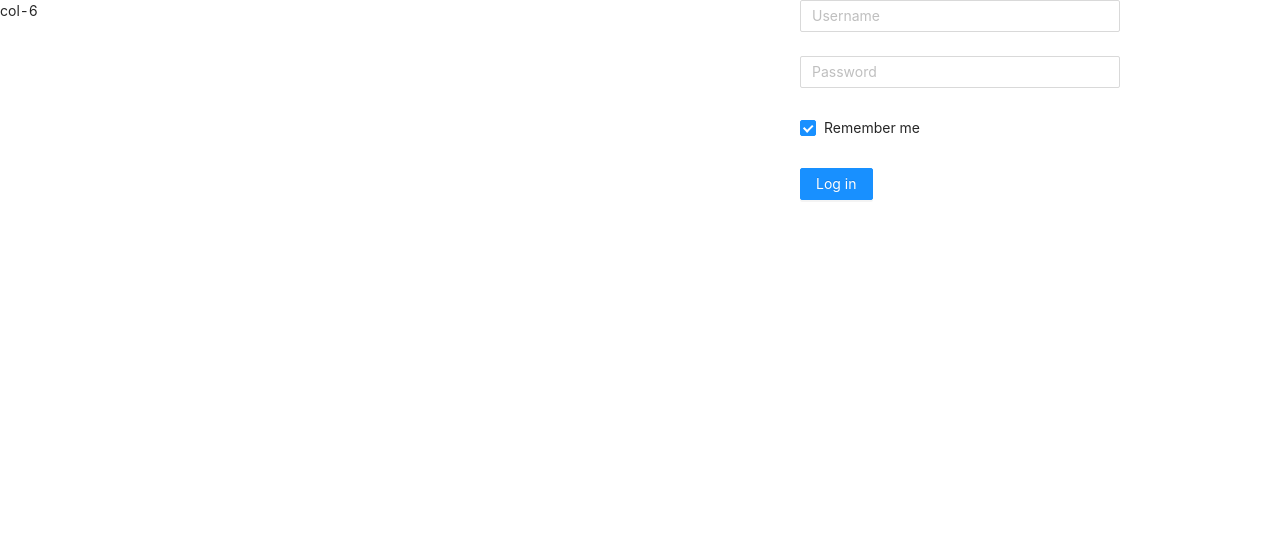
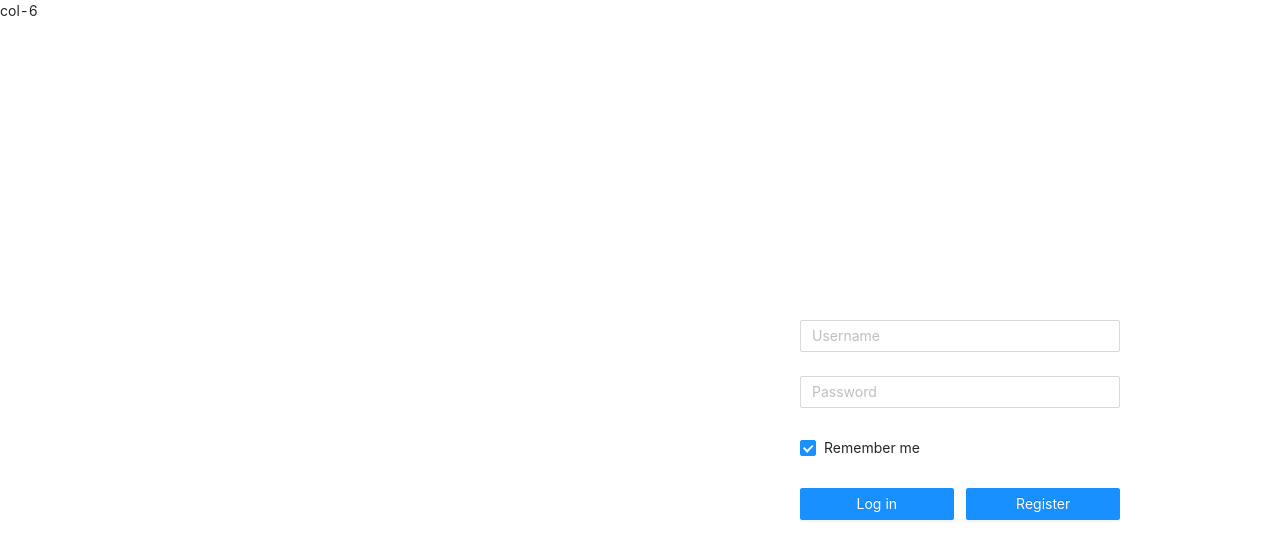
Before and after one commit to AGhafoor94/Xibit, a React (Create React App) app: page / in a window 1280 px wide. Shown: the top 558 px of the page. Built offline with nearby package versions, Linux system fonts and the light colour scheme.

Commit message:
Working on the login form

```diff
--- a/src/App.js
+++ b/src/App.js
@@ -10,7 +10,13 @@ const App = () => {
           <div>col-6</div>
         </Col>
         <Col className="gutter-row" span={12}>
-          <div style={{ width: "50%", margin: "0 auto", display: "block" }}>
+          <div
+            style={{
+              width: "50%",
+              margin: "50% auto",
+              display: "block",
+            }}
+          >
             <Form
               name="normal_login"
               className="login-form"
@@ -43,8 +49,17 @@ const App = () => {
                   type="primary"
                   htmlType="submit"
                   className="login-form-button"
+                  style={{ width: "48%" }}
                 >
                   Log in
+                </Button>
+                <Button
+                  type="primary"
+                  htmlType="submit"
+                  className="login-form-button"
+                  style={{ width: "48%", float: "right" }}
+                >
+                  Register
                 </Button>
               </Form.Item>
             </Form>
```
